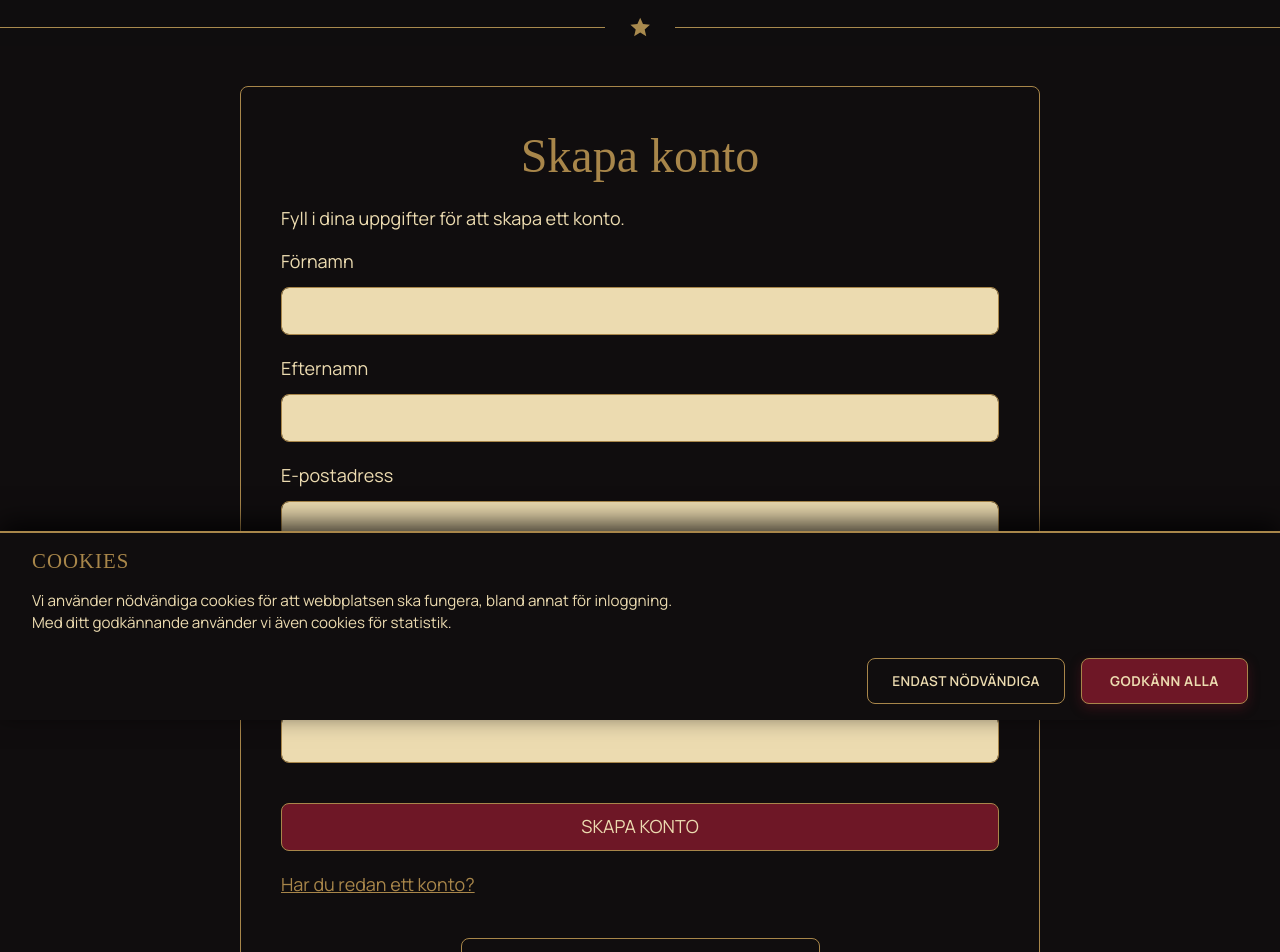
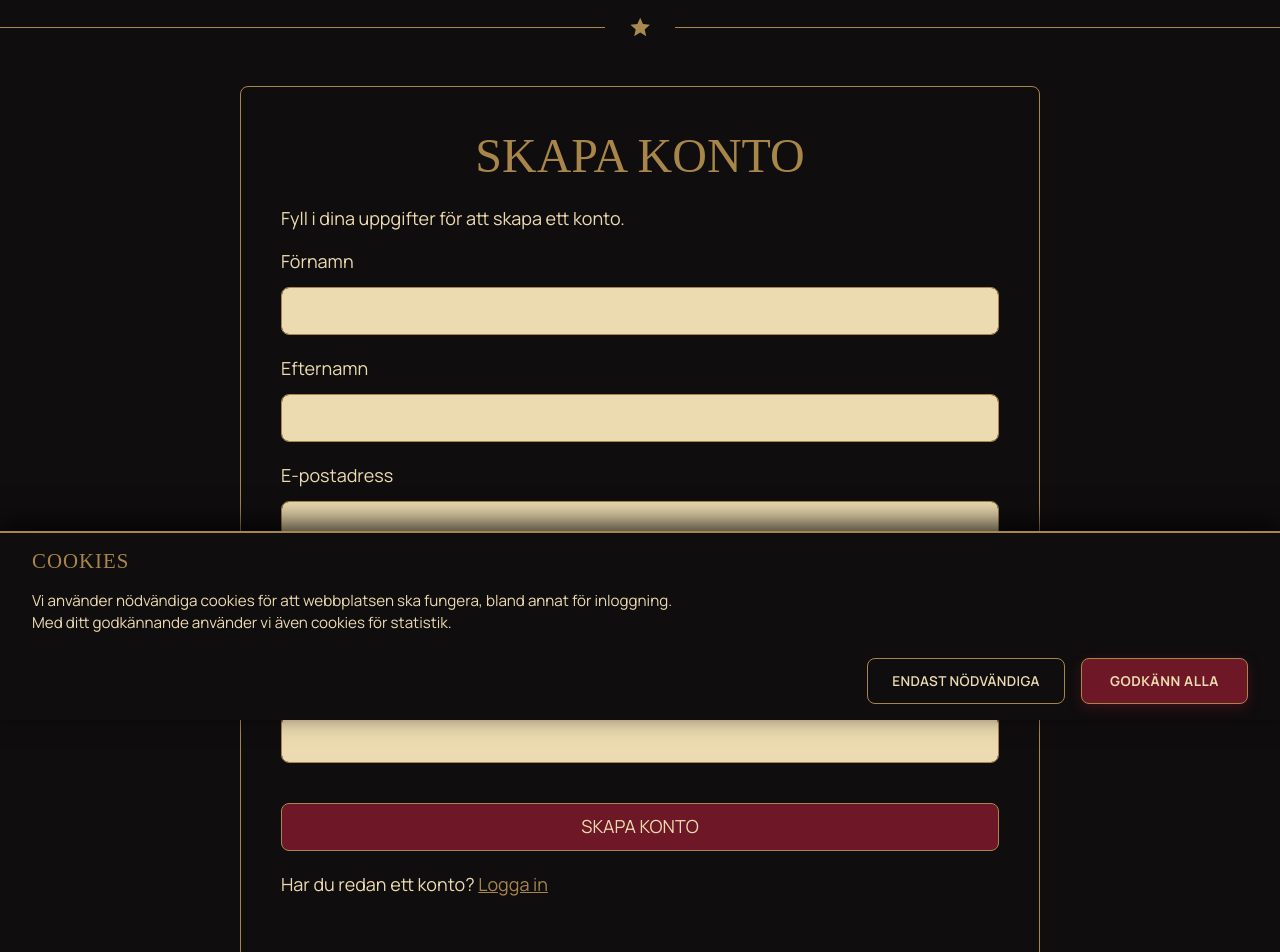
Before and after one commit to noiralba/Regalia, a React (Vite) app in the folder frontend/: page /skapa-konto in a window 1280 px wide. Shown: the part 80-1032 px from the top of the page. Built offline with nearby package versions, Linux system fonts and the light colour scheme; no server answers; a web font is replaced by a local one.

Commit message:
refactor: update login and registration form links

```diff
--- a/frontend/src/components/Forms/CreateAccountForm/CreateAccountForm.tsx
+++ b/frontend/src/components/Forms/CreateAccountForm/CreateAccountForm.tsx
@@ -81,7 +81,7 @@ export default function CreateAccountForm() {
   return (
     <>
       <Form onSubmit={handleSubmit} className="create-account-form">
-        <h1>Skapa konto</h1>
+        <h1 className="text-uppercase">Skapa konto</h1>
         <p>Fyll i dina uppgifter för att skapa ett konto.</p>
         <FormAlert message={error} />
 
@@ -130,7 +130,8 @@ export default function CreateAccountForm() {
           submitLabel="Skapa konto"
           loadingLabel="Skapar konto..."
           linkTo="/logga-in"
-          linkLabel="Har du redan ett konto?"
+          linkLabel="Logga in"
+          linkPrefix="Har du redan ett konto?"
           onCancel={() => navigate(-1)}
         />
       </Form>
--- a/frontend/src/components/Forms/FormActions/FormActions.tsx
+++ b/frontend/src/components/Forms/FormActions/FormActions.tsx
@@ -10,6 +10,7 @@ interface FormActionsProps {
   loadingLabel: string;
   linkTo: string;
   linkLabel: string;
+  linkPrefix?: string; // Valfri text före länken LOgga in/SKapa konto
   onCancel: () => void;
 }
 
@@ -19,17 +20,31 @@ export default function FormActions({
   loadingLabel,
   linkTo,
   linkLabel,
+  linkPrefix,
   onCancel,
 }: FormActionsProps) {
   return (
     <section className="form-actions">
-      <Button className="form-submit" type="submit" variant="primary" disabled={loading}>
+      <Button
+        className="form-submit"
+        type="submit"
+        variant="primary"
+        disabled={loading}
+      >
         {loading ? loadingLabel : submitLabel}
       </Button>
-      <Link to={linkTo} className="form-link">
-        {linkLabel}
-      </Link>
-      <Button className="form-cancel" type="button" variant="secondary" onClick={onCancel}>
+      <p className="form-link-text">
+        {linkPrefix && <span>{linkPrefix} </span>}
+        <Link to={linkTo} className="form-link">
+          {linkLabel}
+        </Link>
+      </p>
+      <Button
+        className="form-cancel"
+        type="button"
+        variant="secondary"
+        onClick={onCancel}
+      >
         Avbryt
       </Button>
     </section>
--- a/frontend/src/components/Forms/LoginForm/LoginForm.tsx
+++ b/frontend/src/components/Forms/LoginForm/LoginForm.tsx
@@ -80,6 +80,7 @@ export default function LoginForm() {
         loadingLabel="Loggar in..."
         linkTo={pages.register.path}
         linkLabel="Skapa konto"
+        linkPrefix="Har du inget konto?"
         onCancel={() => navigate(pages.home.path)}
       />
 
```
